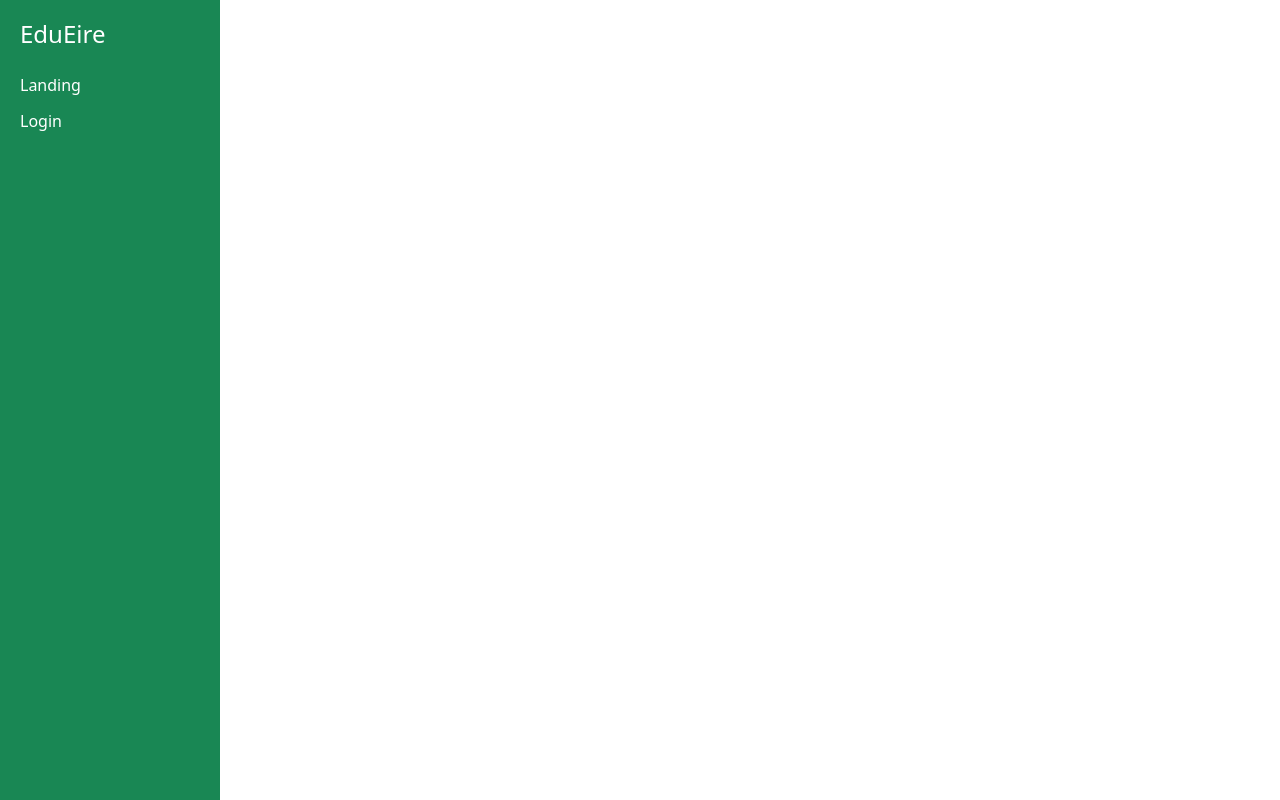
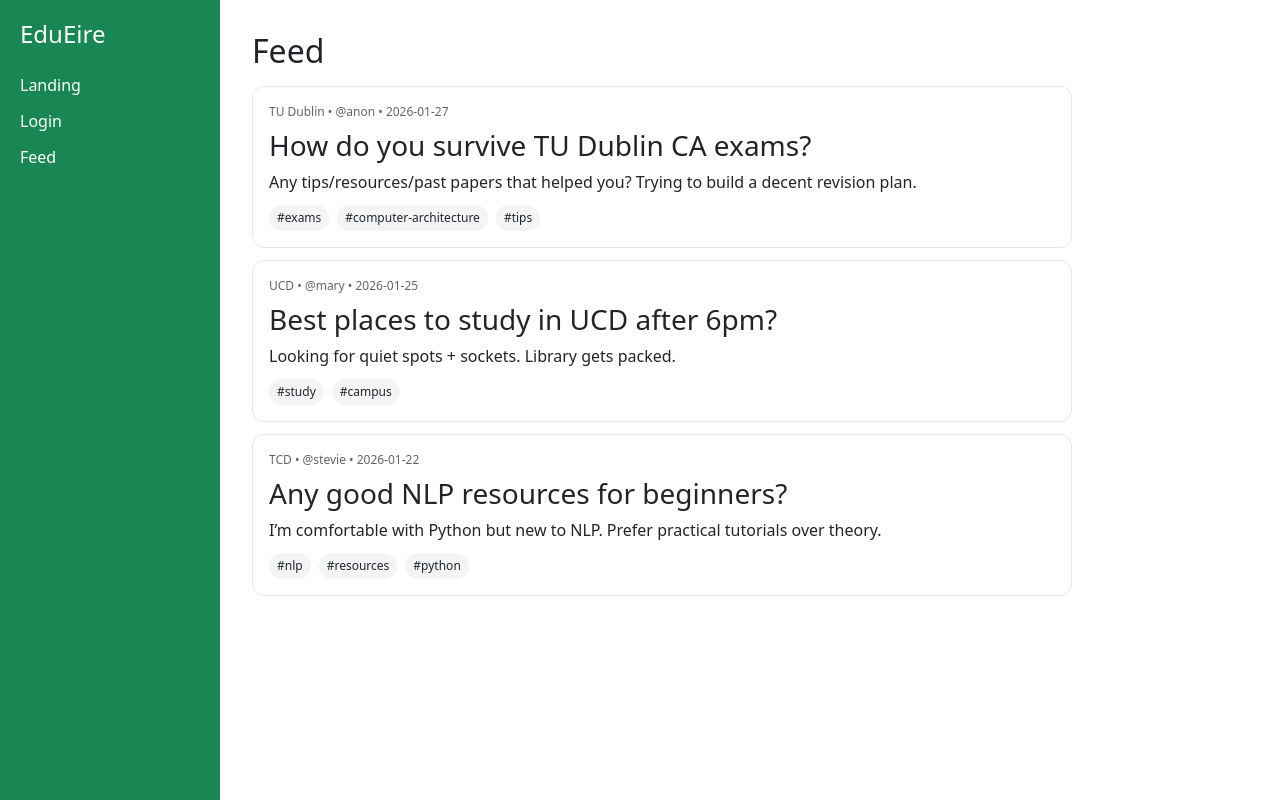
Before and after one commit to lasagna-boop/EduEire, a React (Vite) app: page /feed in a window 1280 px wide. Built offline with nearby package versions, Linux system fonts and the light colour scheme.

Commit message:
Added feedpage with postcards (mock data for now)

```diff
--- a/src/App.tsx
+++ b/src/App.tsx
@@ -3,6 +3,7 @@ import Navbar from "./components/Navbar"; //Navvar always visible for now
 //page components (SPA pages, not HTML everytime)
 import Landing from "./pages/Landing"; //
 import Login from "./pages/Login";
+import Feed from "./pages/Feed";
 
 export default function App() {
   return (
@@ -13,6 +14,7 @@ export default function App() {
         <Routes>
           <Route path="/" element={<Landing />} />
           <Route path="/login" element={<Login />} />
+          <Route path="/feed" element={<Feed />} />
         </Routes>
       </div>
     </div>
--- a/src/components/Navbar.tsx
+++ b/src/components/Navbar.tsx
@@ -10,6 +10,7 @@ export default function Navbar() {
       <nav className="sidebar__nav">
         <Link to="/">Landing</Link>
         <Link to="/login">Login</Link>
+        <Link to="/feed">Feed</Link>
       </nav>
     </div>
   );
--- /dev/null
+++ b/src/components/PostCard.tsx
@@ -0,0 +1,45 @@
+type Post = {
+  id: string;
+  title: string;
+  body: string;
+  university: string;
+  tags: string[];
+  author: string;
+  createdAt: string;
+};
+
+export default function PostCard({ post }: { post: Post }) {
+  return (
+    <div
+      style={{
+        border: "1px solid #e5e7eb",
+        borderRadius: 12,
+        padding: 16,
+        background: "white",
+      }}
+    >
+      <div style={{ fontSize: 12, opacity: 0.7, marginBottom: 8 }}>
+        {post.university} • @{post.author} • {post.createdAt}
+      </div>
+
+      <h3 style={{ margin: 0, marginBottom: 8 }}>{post.title}</h3>
+      <p style={{ margin: 0, marginBottom: 12, lineHeight: 1.4 }}>{post.body}</p>
+
+      <div style={{ display: "flex", gap: 8, flexWrap: "wrap" }}>
+        {post.tags.map((t) => (
+          <span
+            key={t}
+            style={{
+              fontSize: 12,
+              padding: "4px 8px",
+              borderRadius: 999,
+              background: "#f3f4f6",
+            }}
+          >
+            #{t}
+          </span>
+        ))}
+      </div>
+    </div>
+  );
+}
--- /dev/null
+++ b/src/pages/Feed.tsx
@@ -0,0 +1,55 @@
+import PostCard from "../components/PostCard";
+
+type Post = {
+  id: string;
+  title: string;
+  body: string;
+  university: string;
+  tags: string[];
+  author: string;
+  createdAt: string; // keep simple for now
+};
+
+const MOCK_POSTS: Post[] = [
+  {
+    id: "1",
+    title: "How do you survive TU Dublin CA exams?",
+    body: "Any tips/resources/past papers that helped you? Trying to build a decent revision plan.",
+    university: "TU Dublin",
+    tags: ["exams", "computer-architecture", "tips"],
+    author: "anon",
+    createdAt: "2026-01-27",
+  },
+  {
+    id: "2",
+    title: "Best places to study in UCD after 6pm?",
+    body: "Looking for quiet spots + sockets. Library gets packed.",
+    university: "UCD",
+    tags: ["study", "campus"],
+    author: "mary",
+    createdAt: "2026-01-25",
+  },
+  {
+    id: "3",
+    title: "Any good NLP resources for beginners?",
+    body: "I’m comfortable with Python but new to NLP. Prefer practical tutorials over theory.",
+    university: "TCD",
+    tags: ["nlp", "resources", "python"],
+    author: "stevie",
+    createdAt: "2026-01-22",
+  },
+];
+
+export default function Feed() {
+  return (
+    <div style={{ padding: 32 }}>
+      <h2 style={{ marginBottom: 16 }}>Feed</h2>
+
+      <div style={{ display: "grid", gap: 12, maxWidth: 820 }}>
+        {MOCK_POSTS.map((post) => (
+          <PostCard key={post.id} post={post} />
+        ))}
+      </div>
+    </div>
+  );
+}
```
